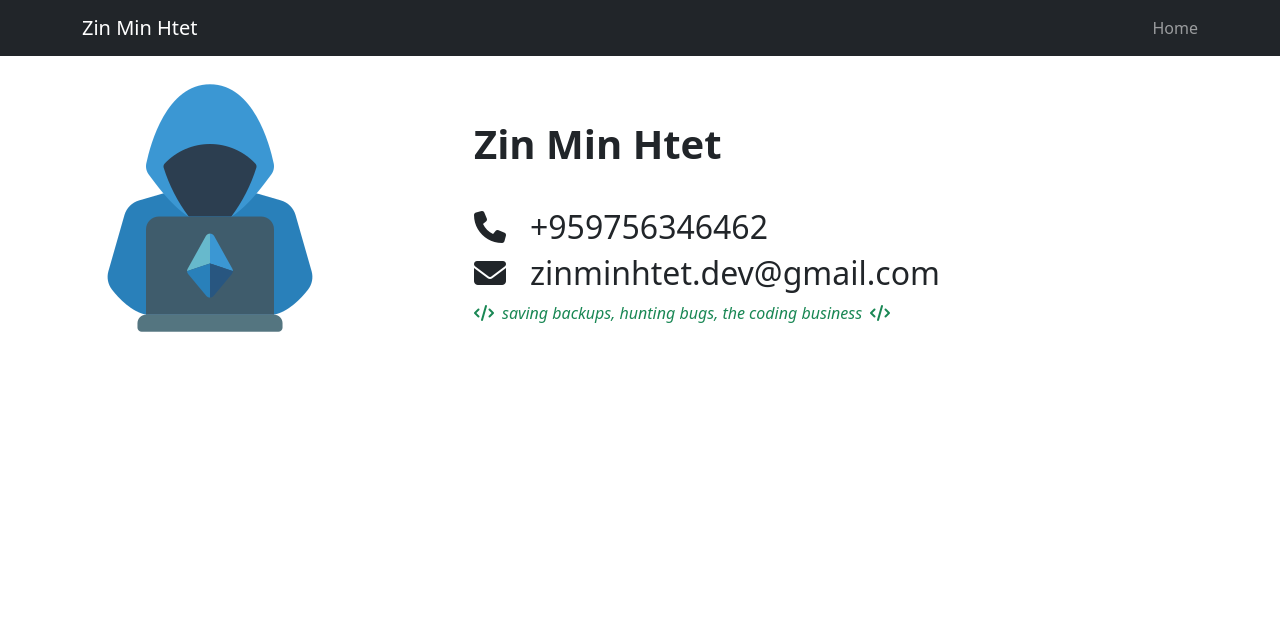
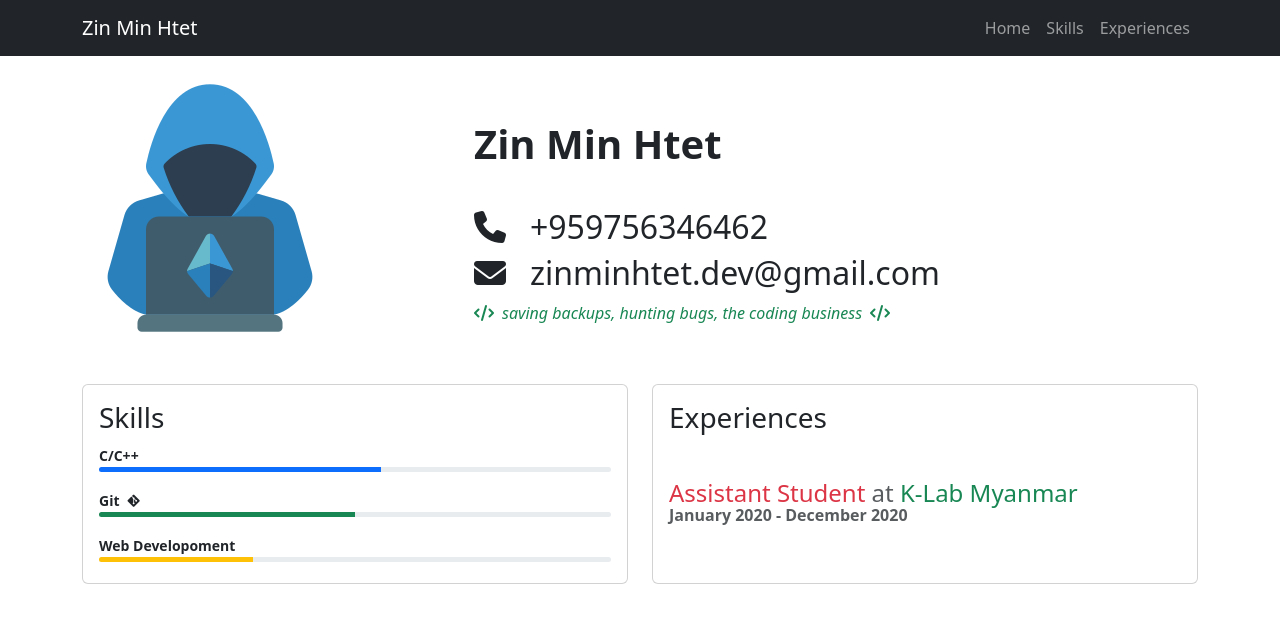
Before and after one commit to zin-minhtet/zin-minhtet.github.io, a plain HTML site: page index.html in a window 1280 px wide. Drawn offline with Linux system fonts and the light colour scheme.

Commit message:
Add Skills & Experiences

```diff
--- a/index.html
+++ b/index.html
@@ -12,7 +12,7 @@
 
 <body>
     <!-- Navbar -->
-    <nav class="navbar mb-4 bg-dark navbar-dark">
+    <nav class="navbar mb-4 bg-dark navbar-dark navbar-expand-lg">
         <div class="container">
             <!-- Left Side of Navbar -->
             <a href="#" class="navbar-brand">Zin Min Htet</a>
@@ -20,7 +20,13 @@
             <!-- Right Side of Navbar -->
             <ul class="navbar-nav">
                 <li class="nav-item">
-                    <a href="#" class="nav-link">Home</a>
+                    <a href="#personal-details" class="nav-link">Home</a>
+                </li>
+                <li class="nav-item">
+                    <a href="#skills" class="nav-link">Skills</a>
+                </li>
+                <li class="nav-item">
+                    <a href="#experiences" class="nav-link">Experiences</a>
                 </li>
             </ul>
         </div>
@@ -30,7 +36,7 @@
     <!-- Main -->
     <main class="container">
         <!-- Personal Detail -->
-        <div class="row">
+        <div id="personal-details" class="row mb-4">
             <div class="col-md-4 mb-4">
                 <img src="images/hacker-256.png" class="img-fluid" alt="Profile Photo">
             </div>
@@ -38,12 +44,55 @@
                 <h1 class="fw-bolder lh-lg my-4">Zin Min Htet</h1>
                 <h2><i class="me-4 fas fa-phone"></i>+959756346462</h2>
                 <h2><i class="me-4 fas fa-envelope"></i>zinminhtet.dev@gmail.com</h2>
-                <em class="text-success"><i class="me-2 fas fa-code"></i>saving backups, hunting bugs, the coding business<i class="ms-2 fas fa-code"></i></em>
+                <em class="text-success"><i class="me-2 fas fa-code"></i>saving backups, hunting bugs, the coding
+                    business<i class="ms-2 fas fa-code"></i></em>
             </div>
         </div>
         <!-- End Personal Detail -->
 
+        <!-- Skills & Experiences -->
+        <div class="row row-cols-md-2">
+            <!-- Skills -->
+            <div id="skills" class="col mb-4">
+                <div class="card" style="height: 200px;">
+                    <div class="card-body">
+                        <div class="card-title h3">Skills</div>
+                        <div class="mb-3">
+                            <small class="fw-bold">C/C++</small>
+                            <div class="progress" role="progressbar" aria-label="C/C++ Skill" aria-valuenow="55" aria-valuemin="0" aria-valuemax="100" style="height: 5px;">
+                                <div class="progress-bar bg-primary" style="width: 55%;"></div>
+                            </div>
+                        </div>
+                        <div class="mb-3">
+                            <small class="fw-bold">Git<i class="fab fa-git-alt ms-2"></i></small>
+                            <div class="progress" role="progressbar" aria-label="Git Skill" aria-valuenow="50" aria-valuemin="0" aria-valuemax="100" style="height: 5px;">
+                                <div class="progress-bar bg-success" style="width: 50%;"></div>
+                            </div>
+                        </div>
+                        <div class="mb-3">
+                            <small class="fw-bold">Web Developoment</i></small>
+                            <div class="progress" role="progressbar" aria-label="Web Developoment Skill" aria-valuenow="30" aria-valuemin="0" aria-valuemax="100" style="height: 5px;">
+                                <div class="progress-bar bg-warning" style="width: 30%;"></div>
+                            </div>
+                        </div>
+                    </div>
+                </div>
+            </div>
+            <!-- End Skills -->
 
+            <!-- Experiences -->
+            <div id="experiences" class="col mb-4">
+                <div class="card" style="height: 200px;">
+                    <div class="card-body">
+                        <div class="card-title h3 mb-5">Experiences</div>
+                        <div class="card-subtitle h4"><span class="text-danger">Assistant Student</span> <span class="text-muted">at</span> <span class="text-success">K-Lab Myanmar</span></div>
+                        <div class="card-subtitle fw-bold text-muted">January 2020 - December 2020</div>
+                    </div>
+                </div>
+            </div>
+            <!-- End Experiences -->
+        </div>
+        <!-- End Skills & Experiences -->
 
     </main>
     <!-- End Main -->
```
